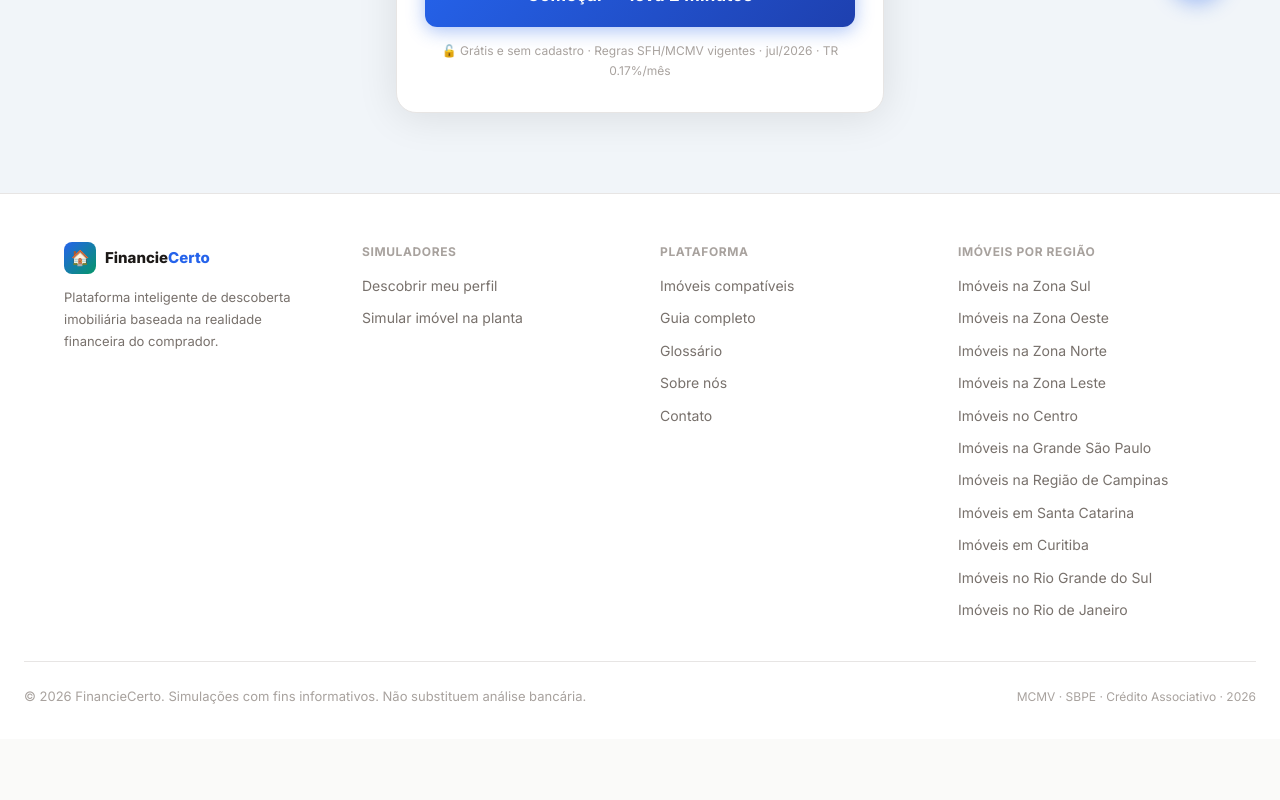
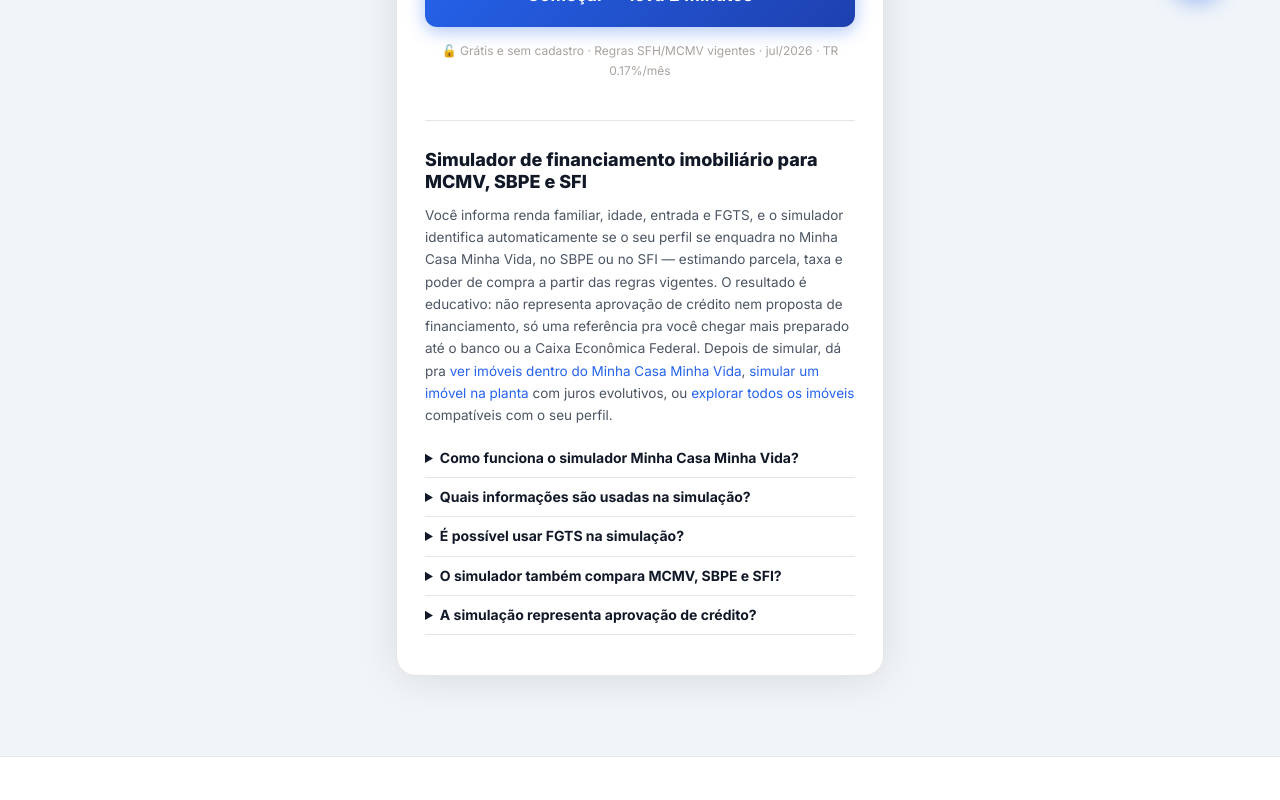
Before and after one commit to lucianomartim30-hue/financiecerto-next, a Next.js app: page /simulador in a window 1280 px wide. Shown: the part 780-1580 px from the top of the page. Before the commit the page ends 1519 px from the top, so only its background shows below. Built offline with nearby package versions, Linux system fonts and the light colour scheme.

Commit message:
feat(seo): otimiza página principal do simulador

```diff
--- /dev/null
+++ b/app/simulador/faq-data.ts
@@ -0,0 +1,26 @@
+// FAQ do simulador principal — fonte única, usada pelo Schema (layout.tsx,
+// server) e pelo bloco visível (page.tsx, client). Os dois precisam mostrar
+// exatamente o mesmo texto — Schema nunca pode declarar pergunta que a página
+// não responde de verdade. Mesmo padrão de app/simulador/na-planta/faq-data.ts.
+export const FAQ_SIMULADOR = [
+  {
+    name: 'Como funciona o simulador Minha Casa Minha Vida?',
+    answer: 'Você informa renda familiar, idade do proponente mais velho, FGTS disponível e valor de entrada. Com isso, o simulador identifica automaticamente se você se enquadra em alguma faixa do Minha Casa Minha Vida ou se o seu perfil é SBPE ou SFI, e mostra taxa, parcela estimada e poder de compra.',
+  },
+  {
+    name: 'Quais informações são usadas na simulação?',
+    answer: 'Renda bruta familiar, idade do proponente mais velho (que define o prazo máximo), saldo de FGTS disponível e valor de entrada — os mesmos critérios que bancos e a Caixa Econômica Federal usam para avaliar um financiamento real.',
+  },
+  {
+    name: 'É possível usar FGTS na simulação?',
+    answer: 'Sim. O FGTS informado entra como parte da entrada, reduzindo o valor a financiar e, dependendo do seu perfil, a parcela — a elegibilidade de uso do FGTS segue as regras vigentes da Caixa Econômica Federal.',
+  },
+  {
+    name: 'O simulador também compara MCMV, SBPE e SFI?',
+    answer: 'Sim. O resultado mostra qual modalidade — Minha Casa Minha Vida, SBPE ou SFI — se aplica ao seu perfil e, quando mais de uma é possível, compara as condições entre elas.',
+  },
+  {
+    name: 'A simulação representa aprovação de crédito?',
+    answer: 'Não. É uma estimativa educativa baseada nas regras e taxas vigentes — a aprovação de um financiamento depende sempre de análise de crédito feita pelo banco ou pela Caixa Econômica Federal.',
+  },
+];
--- a/app/simulador/layout.tsx
+++ b/app/simulador/layout.tsx
@@ -1,6 +1,30 @@
 // app/simulador/layout.tsx
+import type { Metadata } from 'next';
 import SchemaMarkup from '@/components/SchemaMarkup';
-import { webApplication, breadcrumb, SITE_CONFIG } from '@/lib/schema';
+import { webApplication, breadcrumb, faqPage, SITE_CONFIG } from '@/lib/schema';
+import { FAQ_SIMULADOR } from './faq-data';
+
+const TITLE = 'Simulador Minha Casa Minha Vida | FinancieCerto';
+const DESCRIPTION = 'Simule seu financiamento imobiliário grátis e descubra se você se enquadra no Minha Casa Minha Vida, SBPE ou SFI, com parcela, taxa e poder de compra.';
+const URL = `${SITE_CONFIG.domain}/simulador`;
+
+export const metadata: Metadata = {
+  title: TITLE,
+  description: DESCRIPTION,
+  alternates: { canonical: URL },
+  openGraph: {
+    title: TITLE,
+    description: DESCRIPTION,
+    url: URL,
+    siteName: 'FinancieCerto',
+    locale: 'pt_BR',
+    type: 'website',
+  },
+};
+
+// FAQ_SIMULADOR vive em ./faq-data.ts — arquivo neutro compartilhado entre
+// este layout (server, gera o Schema) e page.tsx (client, gera o bloco
+// visível). Mesmo padrão de app/simulador/na-planta/layout.tsx.
 
 export default function SimuladorLayout({
   children,
@@ -9,14 +33,22 @@ export default function SimuladorLayout({
 }) {
   const schemas = [
     webApplication({
-      url: `${SITE_CONFIG.domain}/simulador`,
-      title: 'Simulador de Financiamento Imobiliário — FinancieCerto',
-      description: 'Simule seu financiamento imobiliário gratuitamente. Identifica MCMV, SBPE ou SFI com taxas reais de 2026.',
+      url: URL,
+      title: TITLE,
+      // "Minha Casa Minha Vida" por extenso — a sigla MCMV sozinha combinava
+      // pior com o termo de busca real (auditoria de SEO, 2026-09-04).
+      description: 'Simule seu financiamento imobiliário gratuitamente. Identifica Minha Casa Minha Vida (MCMV), SBPE ou SFI com taxas reais de 2026.',
     }),
     breadcrumb([
       { name: 'Início', url: SITE_CONFIG.domain },
-      { name: 'Simulador', url: `${SITE_CONFIG.domain}/simulador` },
+      { name: 'Simulador', url: URL },
     ]),
+    faqPage({
+      url: URL,
+      title: TITLE,
+      description: DESCRIPTION,
+      questions: FAQ_SIMULADOR,
+    }),
   ];
 
   return (
--- a/app/simulador/page.tsx
+++ b/app/simulador/page.tsx
@@ -11,6 +11,7 @@ import {
 } from '@/lib/calculos';
 import BuscaImoveisInteligente from '@/components/BuscaImoveisInteligente';
 import { HisHmpHint } from '@/components/HisHmpHint';
+import { FAQ_SIMULADOR } from './faq-data';
 
 // ─── Helpers ──────────────────────────────────────────────────────────────────
 function fmtInput(v: string): string {
@@ -120,7 +121,10 @@ function BtnPrimario({ label, onClick, disabled }: { label: string; onClick: ()
 // Hero escuro — mesmo estilo da na-planta
 function Hero({ etapa }: { etapa: number }) {
   const heroCopy: Record<number, { tag: string; titulo: string; sub: string }> = {
-    0: { tag: 'Simulador FinancieCerto 2026', titulo: 'Primeiro entenda\nseu perfil.', sub: 'Qualquer renda, qualquer imóvel — identificamos MCMV, SBPE ou SFI e mostramos taxas e teto reais.' },
+    // H1 descreve a intenção de busca (auditoria de SEO, 2026-09-04); "Primeiro
+    // entenda seu perfil" — a mensagem comercial original — vira a abertura do
+    // texto de apoio, não é descartada.
+    0: { tag: 'Simulador FinancieCerto 2026', titulo: 'Simulador Minha Casa\nMinha Vida e financiamento imobiliário', sub: 'Primeiro entenda seu perfil: qualquer renda, qualquer imóvel — identificamos MCMV, SBPE ou SFI e mostramos taxas e teto reais.' },
     1: { tag: 'Passo 1 de 4', titulo: 'Qual é a sua\nrenda familiar?', sub: 'Usamos a renda bruta para calcular faixa, taxa e comprometimento.' },
     2: { tag: 'Passo 2 de 4', titulo: 'Sua idade e\ncomposição familiar', sub: 'A idade do proponente mais velho define o prazo máximo do financiamento.' },
     3: { tag: 'Passo 3 de 4', titulo: 'Você tem FGTS\ndisponível?', sub: 'O FGTS amplia seu poder de compra e reduz o valor financiado.' },
@@ -157,7 +161,10 @@ function Etapa({ children, etapa }: { children: React.ReactNode; etapa?: number
 }
 
 function Titulo({ children }: { children: React.ReactNode }) {
-  return <h1 className="fc-titulo" style={{ fontSize: 34, fontWeight: 800, color: '#111827', lineHeight: 1.2, marginBottom: 14, marginTop: 0 }}>{children}</h1>;
+  // <h2>, não <h1> — o único <h1> da página é o do Hero (etapa 0). Antes desta
+  // troca, cada etapa criava um segundo <h1> simultâneo ao do Hero (auditoria
+  // de SEO, 2026-09-04). Mesma classe/estilo, só a tag semântica muda.
+  return <h2 className="fc-titulo" style={{ fontSize: 34, fontWeight: 800, color: '#111827', lineHeight: 1.2, marginBottom: 14, marginTop: 0 }}>{children}</h2>;
 }
 function Sub({ children }: { children: React.ReactNode }) {
   return <p style={{ fontSize: 16, color: '#4B5563', lineHeight: 1.65, marginBottom: 32, marginTop: 0 }}>{children}</p>;
@@ -394,11 +401,6 @@ function SimuladorInner() {
   // vira um novo "início de simulação" artificial nos relatórios.
   const inicioDisparado = useRef(false);
 
-  // Título próprio (analytics) — sem isso, herda o título da home e some nos relatórios do GA
-  useEffect(() => {
-    document.title = 'Simulador de Financiamento | FinancieCerto';
-  }, []);
-
   // Toda simulação concluída fica salva automaticamente — não só quando a
   // pessoa pede pra receber por e-mail (ver "Minhas simulações" em /conta).
   const ultimoSimSalvo = useRef<ResultadoSimulacao | null>(null);
@@ -595,6 +597,33 @@ function SimuladorInner() {
       <p style={{ fontSize: 12, color: 'var(--text-faint)', textAlign: 'center', marginTop: 14 }}>
         🔓 Grátis e sem cadastro · Regras SFH/MCMV vigentes · jul/2026 · TR {TR_MENSAL}%/mês
       </p>
+
+      {/* Conteúdo explicativo + FAQ — abaixo do CTA, nunca antes (auditoria de
+          SEO, 2026-09-04). Não interfere no fluxo nem na posição do botão. */}
+      <div style={{ marginTop: 40, paddingTop: 28, borderTop: '1px solid var(--border)' }}>
+        <h2 style={{ fontSize: 18, fontWeight: 800, color: '#111827', marginTop: 0, marginBottom: 10 }}>
+          Simulador de financiamento imobiliário para MCMV, SBPE e SFI
+        </h2>
+        <p style={{ fontSize: 13.5, color: '#4B5563', lineHeight: 1.65, marginBottom: 20 }}>
+          Você informa renda familiar, idade, entrada e FGTS, e o simulador identifica automaticamente
+          se o seu perfil se enquadra no Minha Casa Minha Vida, no SBPE ou no SFI — estimando parcela,
+          taxa e poder de compra a partir das regras vigentes. O resultado é educativo: não representa
+          aprovação de crédito nem proposta de financiamento, só uma referência pra você chegar mais
+          preparado até o banco ou a Caixa Econômica Federal. Depois de simular, dá pra{' '}
+          <Link href="/imoveis/minha-casa-minha-vida" style={{ color: 'var(--primary)' }}>ver imóveis dentro do Minha Casa Minha Vida</Link>,{' '}
+          <Link href="/simulador/na-planta" style={{ color: 'var(--primary)' }}>simular um imóvel na planta</Link> com juros evolutivos,
+          ou <Link href="/imoveis" style={{ color: 'var(--primary)' }}>explorar todos os imóveis</Link> compatíveis com o seu perfil.
+        </p>
+
+        <div>
+          {FAQ_SIMULADOR.map(faq => (
+            <details key={faq.name} style={{ marginBottom: 8, borderBottom: '1px solid var(--border)', paddingBottom: 8 }}>
+              <summary style={{ cursor: 'pointer', fontWeight: 700, fontSize: 14, color: '#111827' }}>{faq.name}</summary>
+              <p style={{ fontSize: 13.5, color: '#4B5563', lineHeight: 1.6, marginTop: 8, marginBottom: 0 }}>{faq.answer}</p>
+            </details>
+          ))}
+        </div>
+      </div>
     </Etapa>
   );
 
```
